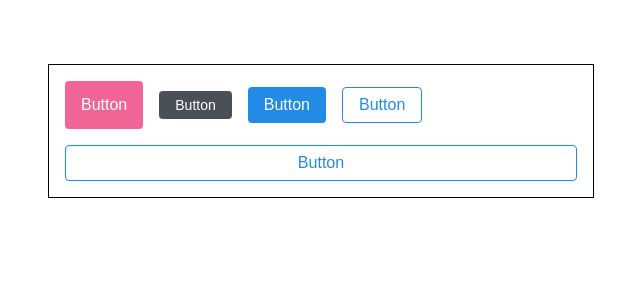
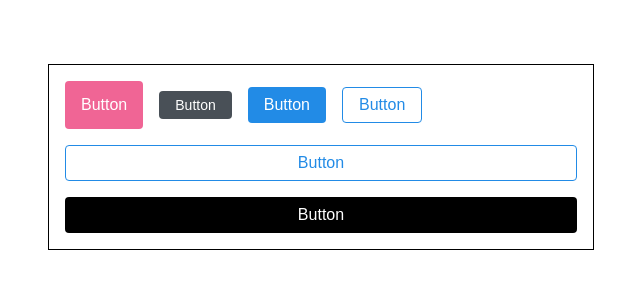
Before and after one commit to 12Ahn22/sass-tuto, a React (Create React App) app: page / in a window 1280 px wide. Shown: the top 300 px of the page, without its empty margins (319-959 px from the left). Built offline with nearby package versions, Linux system fonts and the light colour scheme.

Commit message:
...rest로 나머지 props를 가져와서 컴포넌트에 적용시키기

```diff
--- a/src/App.js
+++ b/src/App.js
@@ -15,6 +15,20 @@ function App() {
 				<Button outline fullWidth>
 					Button
 				</Button>
+
+				<Button
+					color="pink"
+					fullWidth
+					onClick={() => {
+						console.log('click');
+					}}
+					onMouseMove={() => {
+						console.log('마우스 무브');
+					}}
+					className="customized-btn"
+				>
+					Button
+				</Button>
 			</div>
 		</div>
 	);
--- a/src/App.scss
+++ b/src/App.scss
@@ -4,4 +4,8 @@
 	margin-top: 4rem;
 	border: 1px solid #000;
 	padding: 1rem;
+
+	.customized-btn {
+		background: #000;
+	}
 }
--- a/src/component/Button.jsx
+++ b/src/component/Button.jsx
@@ -6,10 +6,33 @@ import classNames from 'classnames';
 
 // size : large, medium, small
 // color : blue, pink, gray
-const Button = ({ children, size, color, outline, fullWidth }) => {
+const Button = ({
+	children,
+	size,
+	color,
+	outline,
+	fullWidth,
+	className,
+	...rest
+	// onClick,
+	// onMouseMove,
+	// ...rest로 나머지 props를 받아온다
+}) => {
+	console.log(rest);
 	return (
 		<button
-			className={classNames('button', size, color, { outline, fullWidth })}
+			className={classNames(
+				'button',
+				size,
+				color,
+				{ outline, fullWidth },
+				className
+			)}
+			{
+				// rest객체 안에 있는 모든 것을 여기에 설정한다는 뜻
+				...rest
+				// {...rest : ...rest}
+			}
 		>
 			{children}
 		</button>
--- a/src/component/Button.scss
+++ b/src/component/Button.scss
@@ -74,8 +74,6 @@ $pink: #f06595;
 		width: 100%;
 		justify-content: center;
 		margin-top: 1rem;
-		&:last-child {
-			margin-left: 0;
-		}
+		margin-left: 0;
 	}
 }
```
